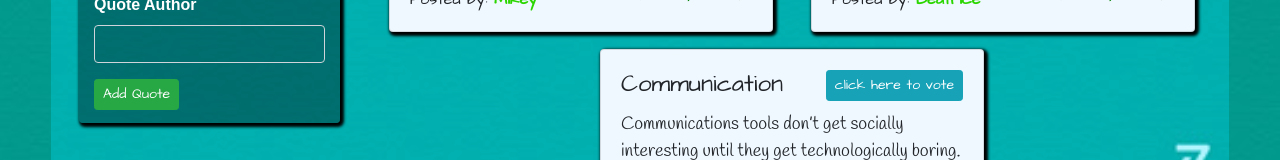
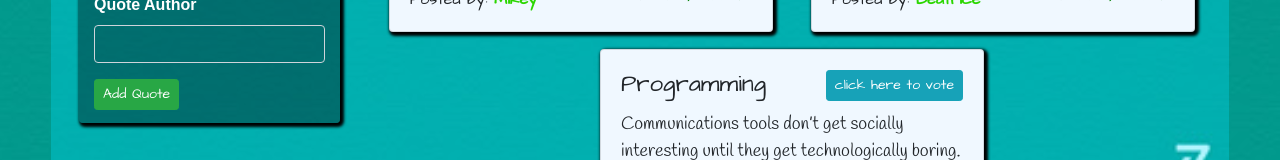
Before and after one commit to brian6382/agular_que, an Angular app: page / in a window 1280 px wide. Shown: the part 507-667 px from the top of the page. Built offline with nearby package versions, Linux system fonts and the light colour scheme; a web font is replaced by a local one; what @sweetalert2/ngx-sweetalert2 would draw is missing.

Commit message:
add qoute commponetfile

```diff
--- a/src/app/quotes/quotes.component.ts
+++ b/src/app/quotes/quotes.component.ts
@@ -13,7 +13,7 @@ export class QuotesComponent implements OnInit {
     new Quote (2,'Brian','Technology…','Technology… the knack of so arranging  that we don’t have to experience it.','Max Frisch',new Date(2021,7,14),0,0),
     new Quote (3,'Mikey','The great myth','The great myth of our times is that technology is communication.','Libby Larsen',new Date(2021,7,3),0,0),
     new Quote (4,'Beatrice','Communication','Communications tools don’t get socially interesting until they get technologically boring.','Clay Shirky',new Date(2019,7,7),0,0),
-    new Quote (4,'Kelvin','Communication','Communications tools don’t get socially interesting until they get technologically boring.','Clay Shirky',new Date(2019,7,7),0,0)
+    new Quote (4,'Kelvin','Programming','Communications tools don’t get socially interesting until they get technologically boring.','Clay Shirky',new Date(2019,7,7),0,0)
   ];
   get sortQuotes() {
     return this.quotes.sort((a, b) => {
```
